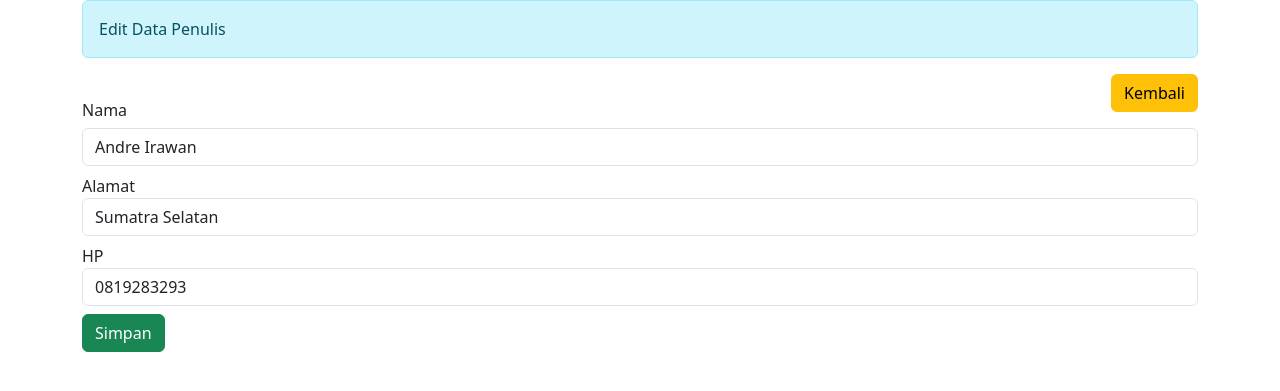
After one commit to pahrulirfan/crud-web-dasar-php-pti-23, a PHP site: page /webdasarpti23/edit.php?id_penulis=1 in a window 1280 px wide. The commit adds this page. Shown: the top 391 px of the page. Run offline with PHP 8.4, Linux system fonts and the light colour scheme; data comes from the database, SQL or seed files in the repository.

Commit message:
update data

```diff
--- /dev/null
+++ b/CRUD/Penulis/edit.php
@@ -0,0 +1,85 @@
+<!DOCTYPE html>
+<html>
+
+<head>
+    <title>Edit Data Penulis</title>
+    <link href="https://cdn.jsdelivr.net/npm/bootstrap@5.3.2/dist/css/bootstrap.min.css" rel="stylesheet"
+        integrity="sha384-T3c6CoIi6uLrA9TneNEoa7RxnatzjcDSCmG1MXxSR1GAsXEV/Dwwykc2MPK8M2HN" crossorigin="anonymous">
+</head>
+
+<body>
+
+    <div class="container">
+
+        <div class="alert alert-info">Edit Data Penulis</div>
+
+        <!-- halaman ini harus diakses dari index, karna membutuhkan id_penulis -->
+
+        <a href="index.php" class="btn btn-warning float-end mb-3">Kembali</a> <br>
+
+        <?php
+        require('../koneksi.php');
+        // cek id_penulis, ada atau tidak
+        if (isset($_GET["id_penulis"])) {
+            // masukkan data id_penulis dari url ke variable $id
+            $id = htmlspecialchars($_GET["id_penulis"]);
+            // ambil data penulis yang mau di ubah
+            $query = "SELECT * FROM penulis WHERE id=$id";
+            // jalankan query
+            $result = mysqli_query($link, $query);
+            // ambil data dari database, masukkan ke variable row
+            $row = mysqli_fetch_object($result);
+
+        } else {
+            // jika tidak ada id_penulis, maka harus kembali ke halaman index.php
+            header("location: index.php");
+        }
+
+        // proses simpan data
+        if (isset($_POST['btnsimpan'])) {
+
+            $id_penulis = htmlspecialchars($_POST["txtid"]);
+
+            $inputnama = htmlspecialchars($_POST['txtnama']);
+            $inputalamat = htmlspecialchars($_POST['txtalamat']);
+            $inputhp = htmlspecialchars($_POST['txthp']);
+
+            // proses update query
+            $query =    "UPDATE penulis SET nama='$inputnama',
+                        alamat='$inputalamat', hp='$inputhp'
+                        WHERE id=$id_penulis";
+
+            $result = mysqli_query($link, $query);
+
+            if ($result) {
+                header("location: index.php");
+            } else {
+                echo "Data Gagal disimpan !";
+            }
+        }
+        ?>
+
+        <form action="" method="post">
+
+            <!-- tambahan input id untuk menyimpan id penulis -->
+            <input type="hidden" name="txtid" value="<?= $row->id; ?>">
+
+
+            <label for="">Nama</label>
+            <input type="text" class="form-control mb-2" name="txtnama" value="<?= $row->nama; ?>">
+
+            <label for="">Alamat</label>
+            <input type="text" class="form-control mb-2" name="txtalamat" value="<?= $row->alamat; ?>">
+
+            <label for="">HP</label>
+            <input type="text" class="form-control mb-2" name="txthp" value="<?= $row->hp; ?>">
+
+            <input type="submit" name="btnsimpan" class="btn btn-success" value="Simpan">
+
+        </form>
+
+    </div>
+
+</body>
+
+</html>
```
Also changed, not shown: CRUD/Penulis/index.php (+20 -6 lines).
